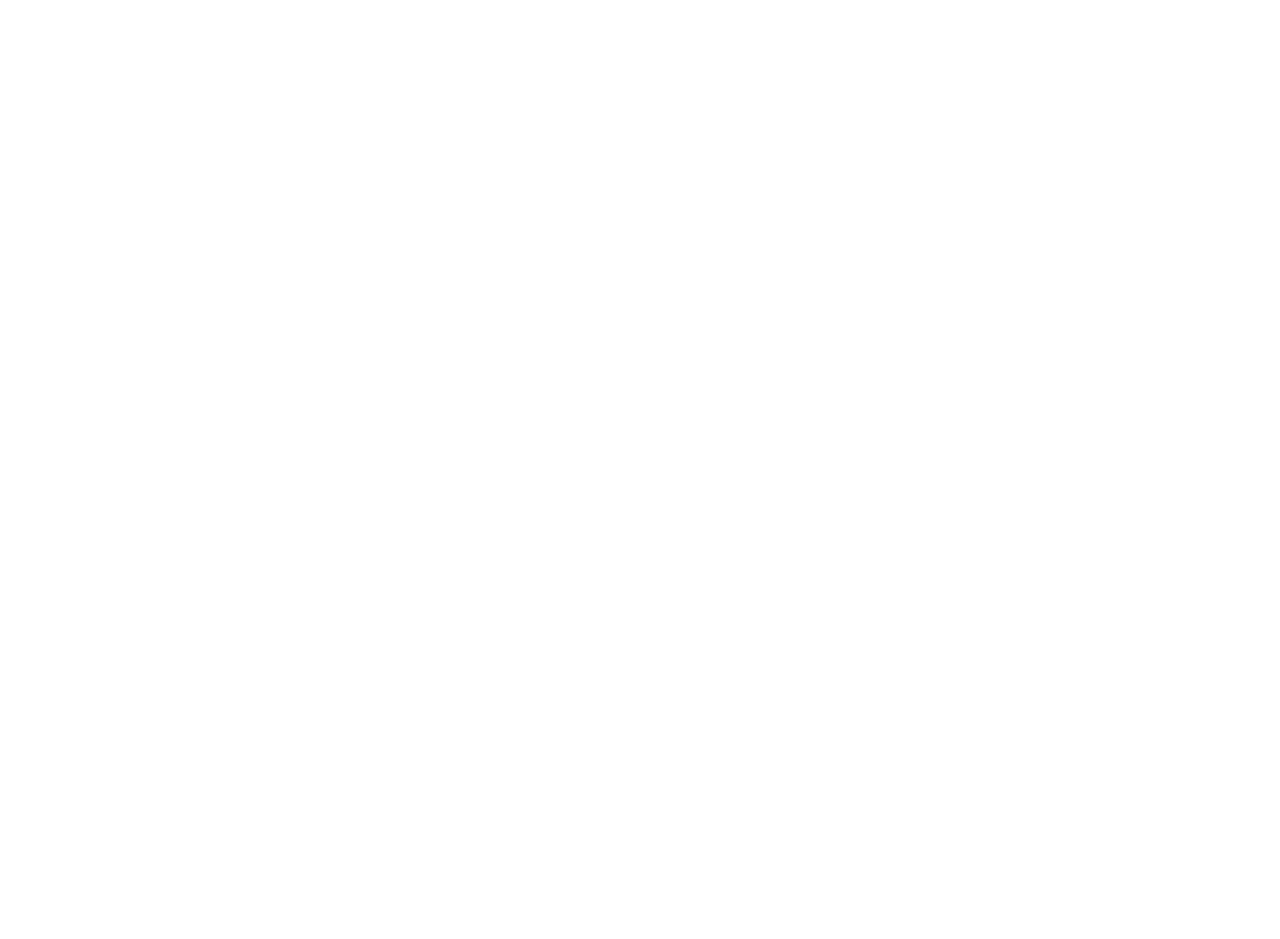
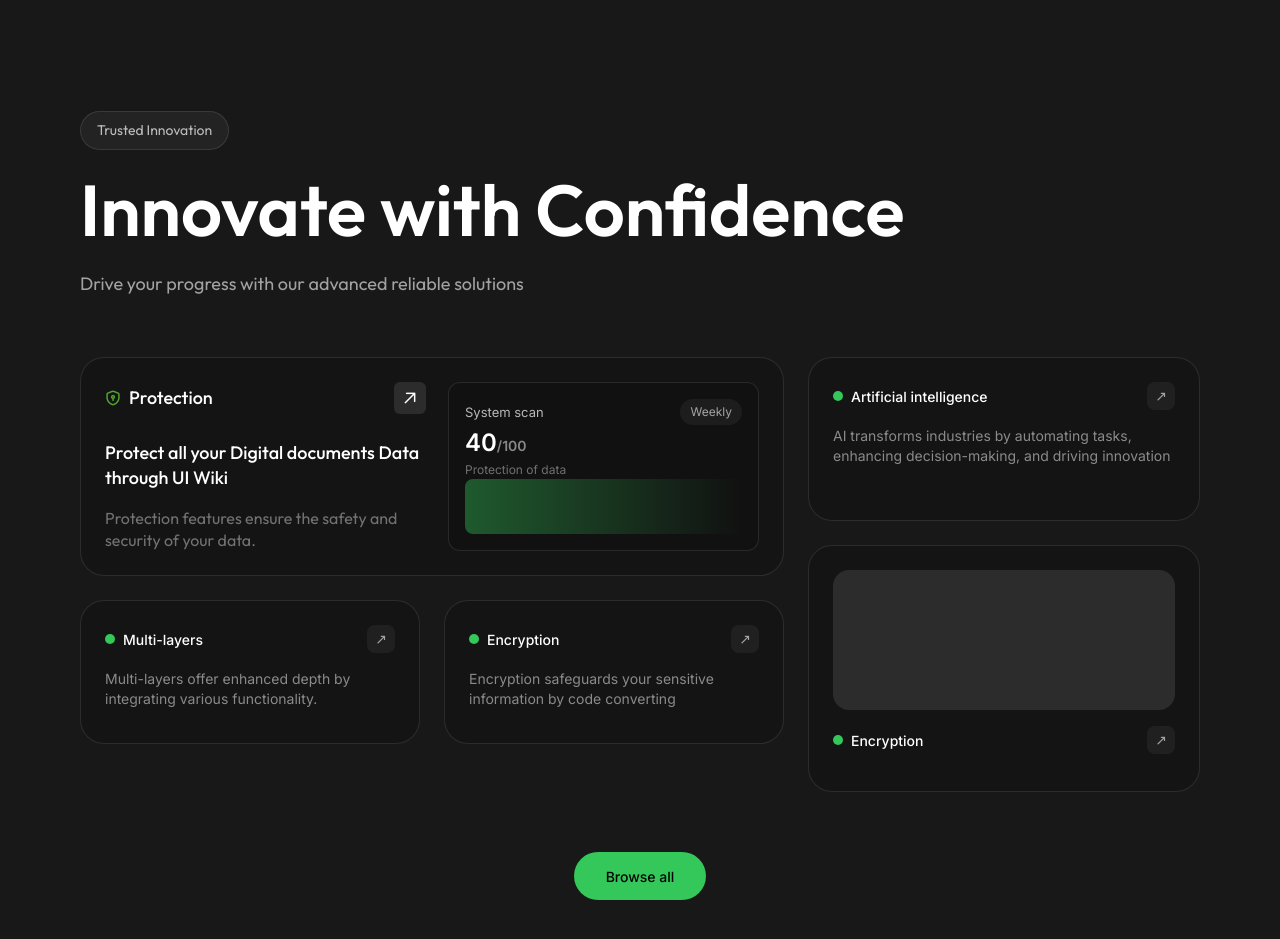
Before and after one commit to webdevelopmentdept-dotcom/bemaxzsolutions-frontend, a Next.js app: page / in a window 1280 px wide. Shown: the part 5240-6179 px from the top of the page. Before the commit the page ends 5191 px from the top, so only its background shows below. Built offline with nearby package versions, Linux system fonts and the light colour scheme.

Commit message:
Monday 23 update

```diff
--- /dev/null
+++ b/app/components/sections/Trust.tsx
@@ -0,0 +1,286 @@
+import { outfit } from "../../fonts";
+
+export default function Trust() {
+  return (
+    <section className="w-full bg-[#191818] flex justify-center pt-[160px] pb-[136px]">
+
+      {/* Main Container */}
+      <div className="w-full max-w-[1120px] flex flex-col gap-[60px]">
+
+        {/* ================= HEADING ================= */}
+        <div className="flex flex-col gap-[24px]">
+
+          <div className="w-fit px-[16px] py-[8px] rounded-[40px] border border-white/10 bg-white/5">
+            <p className={`${outfit.className} text-[14px] text-white/70`}>
+              Trusted Innovation
+            </p>
+          </div>
+
+          <h2 className={`${outfit.className} text-[72px] font-semibold text-white leading-[100%]`}>
+            Innovate with Confidence
+          </h2>
+
+          <p className={`${outfit.className} text-[18px] text-white/60 max-w-[471px]`}>
+            Drive your progress with our advanced reliable solutions
+          </p>
+        </div>
+
+
+        {/* ================= GRID SECTION ================= */}
+       <div className="w-full flex items-start gap-[24px]">
+
+  {/* ================= LEFT SIDE (704px) ================= */}
+  <div className="w-[704px] flex flex-col gap-[24px]">
+
+    {/* ===== Top Big Card (Protection) ===== */}
+    <div className="
+      w-full
+      h-[219px]
+      p-[24px]
+      rounded-[24px]
+      border border-white/10
+      bg-[#141414]
+      flex
+      justify-between
+    ">
+
+      {/* Left Content */}
+  <div className={`w-[321px] h-full flex flex-col justify-between ${outfit.className}`}>
+
+  {/* ===== Title Row ===== */}
+  <div className="flex items-center justify-between">
+
+    <div className="flex items-center gap-[8px]">
+
+      <div className="w-[16px] h-[16px] flex items-center justify-center">
+        <img
+          src="/security-safe.png"
+          alt="Protection icon"
+          className="w-full h-full object-contain"
+        />
+      </div>
+
+      <p className="text-white text-[18px] font-medium leading-[100%]">
+        Protection
+      </p>
+    </div>
+
+    <div className="w-[32px] h-[32px] p-[8px] bg-white/10 rounded-[6px] flex items-center justify-center">
+      <img
+        src="/arrowtopright.png"
+        alt="arrow"
+        className="w-[16px] h-[16px]"
+      />
+    </div>
+
+  </div>
+
+
+  {/* ===== Middle Content ===== */}
+  <div className="flex flex-col gap-[16px]">
+
+    <h3 className="text-white text-[18px] font-medium leading-[140%]">
+      Protect all your Digital documents Data through UI Wiki
+    </h3>
+
+    <p className="text-white/40 text-[16px] font-normal leading-[140%]">
+      Protection features ensure the safety and security of your data.
+    </p>
+
+  </div>
+
+</div>
+      {/* Right Graph Area */}
+      <div className="
+        w-[311px]
+        h-full
+        rounded-[12px]
+        border border-white/10
+        bg-[#111111]
+        p-[16px]
+        flex
+        flex-col
+        justify-between
+      ">
+
+        <div className="flex justify-between items-center">
+          <p className="text-white/70 text-[13px]">System scan</p>
+          <div className="text-white/60 text-[12px] bg-white/5 px-[10px] py-[4px] rounded-[20px]">
+            Weekly
+          </div>
+        </div>
+
+        <div>
+          <p className="text-white text-[24px] font-semibold">
+            40<span className="text-white/50 text-[14px]">/100</span>
+          </p>
+          <p className="text-white/40 text-[12px]">
+            Protection of data
+          </p>
+        </div>
+
+        {/* Fake graph placeholder */}
+        <div className="h-[60px] bg-gradient-to-r from-[#34C759]/40 to-transparent rounded-[8px]" />
+
+      </div>
+
+    </div>
+
+
+    {/* ===== Bottom Two Cards ===== */}
+    <div className="w-full flex gap-[24px]">
+
+      {/* Multi-layers */}
+      <div className="
+        w-1/2
+        h-[144px]
+        p-[24px]
+        rounded-[24px]
+        border border-white/10
+        bg-[#141414]
+        flex flex-col gap-[16px]
+      ">
+
+        <div className="flex items-center justify-between">
+          <div className="flex items-center gap-[8px]">
+            <div className="w-[10px] h-[10px] bg-[#34C759] rounded-full" />
+            <p className="text-white text-[14px] font-medium">
+              Multi-layers
+            </p>
+          </div>
+
+          <div className="w-[28px] h-[28px] bg-white/5 rounded-[8px] flex items-center justify-center text-white/60 text-sm">
+            ↗
+          </div>
+        </div>
+
+        <p className="text-white/50 text-[14px] leading-[140%]">
+          Multi-layers offer enhanced depth by integrating various functionality.
+        </p>
+
+      </div>
+
+
+      {/* Encryption */}
+      <div className="
+        w-1/2
+        h-[144px]
+        p-[24px]
+        rounded-[24px]
+        border border-white/10
+        bg-[#141414]
+        flex flex-col gap-[16px]
+      ">
+
+        <div className="flex items-center justify-between">
+          <div className="flex items-center gap-[8px]">
+            <div className="w-[10px] h-[10px] bg-[#34C759] rounded-full" />
+            <p className="text-white text-[14px] font-medium">
+              Encryption
+            </p>
+          </div>
+
+          <div className="w-[28px] h-[28px] bg-white/5 rounded-[8px] flex items-center justify-center text-white/60 text-sm">
+            ↗
+          </div>
+        </div>
+
+        <p className="text-white/50 text-[14px] leading-[140%]">
+          Encryption safeguards your sensitive information by code converting
+        </p>
+
+      </div>
+
+    </div>
+
+  </div>
+
+
+  {/* ================= RIGHT SIDE (392px) ================= */}
+  <div className="w-[392px] flex flex-col gap-[24px]">
+
+    {/* Artificial Intelligence Card */}
+    <div className="
+      w-full
+      h-[164px]
+      p-[24px]
+      rounded-[24px]
+      border border-white/10
+      bg-[#141414]
+      flex flex-col gap-[16px]
+    ">
+
+      <div className="flex items-center justify-between">
+        <div className="flex items-center gap-[8px]">
+          <div className="w-[10px] h-[10px] bg-[#34C759] rounded-full" />
+          <p className="text-white text-[14px] font-medium">
+            Artificial intelligence
+          </p>
+        </div>
+
+        <div className="w-[28px] h-[28px] bg-white/5 rounded-[8px] flex items-center justify-center text-white/60 text-sm">
+          ↗
+        </div>
+      </div>
+
+      <p className="text-white/50 text-[14px] leading-[140%]">
+        AI transforms industries by automating tasks, enhancing decision-making, and driving innovation
+      </p>
+
+    </div>
+
+
+    {/* Image Card */}
+    <div className="
+      w-full
+      h-[247px]
+      p-[24px]
+      rounded-[24px]
+      border border-white/10
+      bg-[#141414]
+      overflow-hidden
+      flex flex-col gap-[16px]
+    ">
+
+      <div className="h-[140px] rounded-[16px] bg-white/10" />
+
+      <div className="flex items-center justify-between">
+        <div className="flex items-center gap-[8px]">
+          <div className="w-[10px] h-[10px] bg-[#34C759] rounded-full" />
+          <p className="text-white text-[14px] font-medium">
+            Encryption
+          </p>
+        </div>
+
+        <div className="w-[28px] h-[28px] bg-white/5 rounded-[8px] flex items-center justify-center text-white/60 text-sm">
+          ↗
+        </div>
+      </div>
+
+    </div>
+
+  </div>
+
+</div>
+        {/* ================= GRID END ================= */}
+
+
+        {/* Browse Button */}
+        <div className="flex justify-center">
+          <button className="
+            px-[32px]
+            h-[48px]
+            rounded-[40px]
+            bg-[#34C759]
+            text-black
+            text-[14px]
+            font-medium
+          ">
+            Browse all
+          </button>
+        </div>
+
+      </div>
+    </section>
+  );
+}
--- a/app/page.tsx
+++ b/app/page.tsx
@@ -5,6 +5,7 @@ import ChooseUs from "./components/sections/ChooseUs";
 import Achive from "./components/sections/Achive";
 import Innovative from "./components/sections/Innovative";
 import Roadmap from "./components/sections/Roadmap";
+import Trust from "./components/sections/Trust";
 export default function Home() {
   return (
     <>
@@ -15,6 +16,7 @@ export default function Home() {
       <Achive/>
       <Innovative/>
       <Roadmap/>
+      <Trust/>
 
     </>
   );
```
Also changed, not shown: public/arrowtopright.png (added), public/security-safe.png (added).
